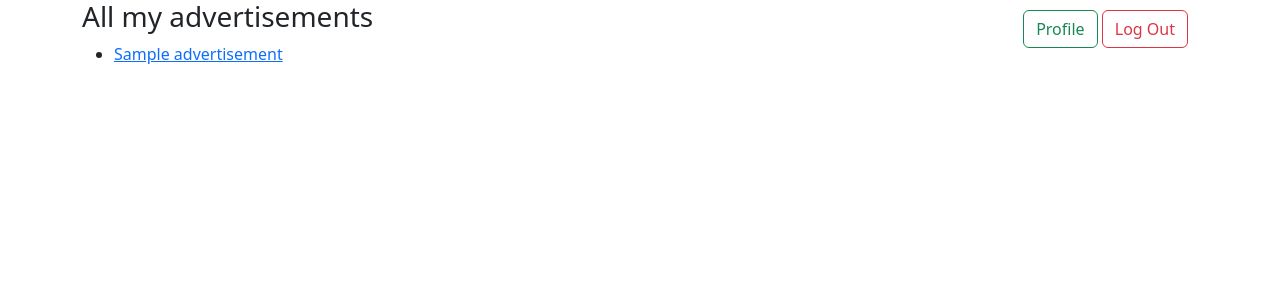
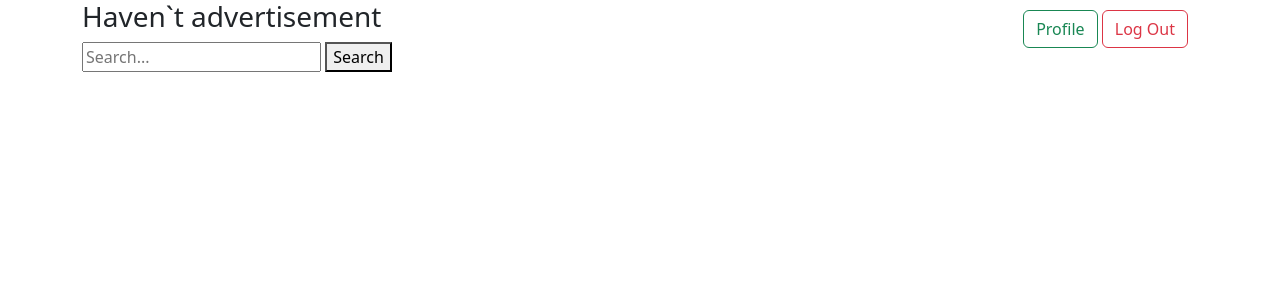
Before and after one commit to george2066/Python_Site_FinalProject_Rodionov, a Django app: page /advertisements/my in a window 1280 px wide. Shown: the top 300 px of the page. Run offline with Django 4.2, Linux system fonts and the light colour scheme; a user stored in the database is signed in; tables that the repository leaves empty hold one stand-in row (values such as "Sample post").

Commit message:
feat: search advertisement

```diff
--- a/advertisements/urls.py
+++ b/advertisements/urls.py
@@ -1,9 +1,10 @@
 from django.urls import path
 
 from advertisements.views import AdvertisementsUserListView, AdvertisementDetailView, AdvertisementCreateView, \
-    AdvertisementDeleteView, AdvertisementUpdateView, HomePageView
+    AdvertisementDeleteView, AdvertisementUpdateView, HomePageView, SearchResultsView
 
 urlpatterns = [
+    path('search/', SearchResultsView.as_view(), name='search_results'),
     path("advertisements", HomePageView.as_view(), name='advertisements'),
     path("advertisements/my", AdvertisementsUserListView.as_view(), name='advertisements-user'),
     path("advertisement/<int:pk>/", AdvertisementDetailView.as_view(), name='advertisement'),
--- a/advertisements/views.py
+++ b/advertisements/views.py
@@ -99,3 +99,16 @@
         advertisements = Advertisement.objects.all()
         context['advertisements'] = advertisements
         return context
+
+
+class SearchResultsView(ListView):
+    model = Advertisement
+    template_name = 'search_results.html'
+    context_object_name = 'advertisements'
+
+    def get_queryset(self):  # новый
+        query = self.request.GET.get('q')
+        advertisements = Advertisement.objects.filter(
+            Q(title__icontains=query)
+        )
+        return advertisements
--- a/templates/advertisements/advertisement_list.html
+++ b/templates/advertisements/advertisement_list.html
@@ -2,10 +2,21 @@
 
 {% block content %}
 
-{% if object_list %}
-<h3>All my advertisements</h3>
+{% if advertisements %}
+<h3>All advertisements</h3>
+{% else %}
+<h3>Haven`t advertisement</h3>
+{% endif %}
+<form action="{% url 'search_results' %}" method="get">
+    <input name="q" type="text" placeholder="Search...">
+    <button type="submit">Search</button>
+    {% if request.GET.q %}
+        <button type="submit" formnovalidate name="clear" value="true">Reset Search</button>
+    {% endif %}
+</form>
+{% if advertisements %}
 <ul>
-    {% for advertisement in object_list %}
+    {% for advertisement in advertisements %}
     <li>
         <a href="{% url 'advertisement' advertisement.id %}" role="button">
             {{ advertisement.title }}
@@ -13,7 +24,5 @@
     </li>
     {% endfor %}
 </ul>
-{% else %}
-<h3>Haven`t advertisement</h3>
 {% endif %}
 {% endblock %}
--- a/templates/users/profile.html
+++ b/templates/users/profile.html
@@ -15,7 +15,7 @@
 {% if advertisements %}
 <h3>All my advertisements</h3>
 <ul>
-    {% for advertisement in object_list %}
+    {% for advertisement in advertisements %}
     <li>
         <a href="{% url 'advertisement' advertisement.id %}" role="button">
             {{ advertisement.title }}
```
